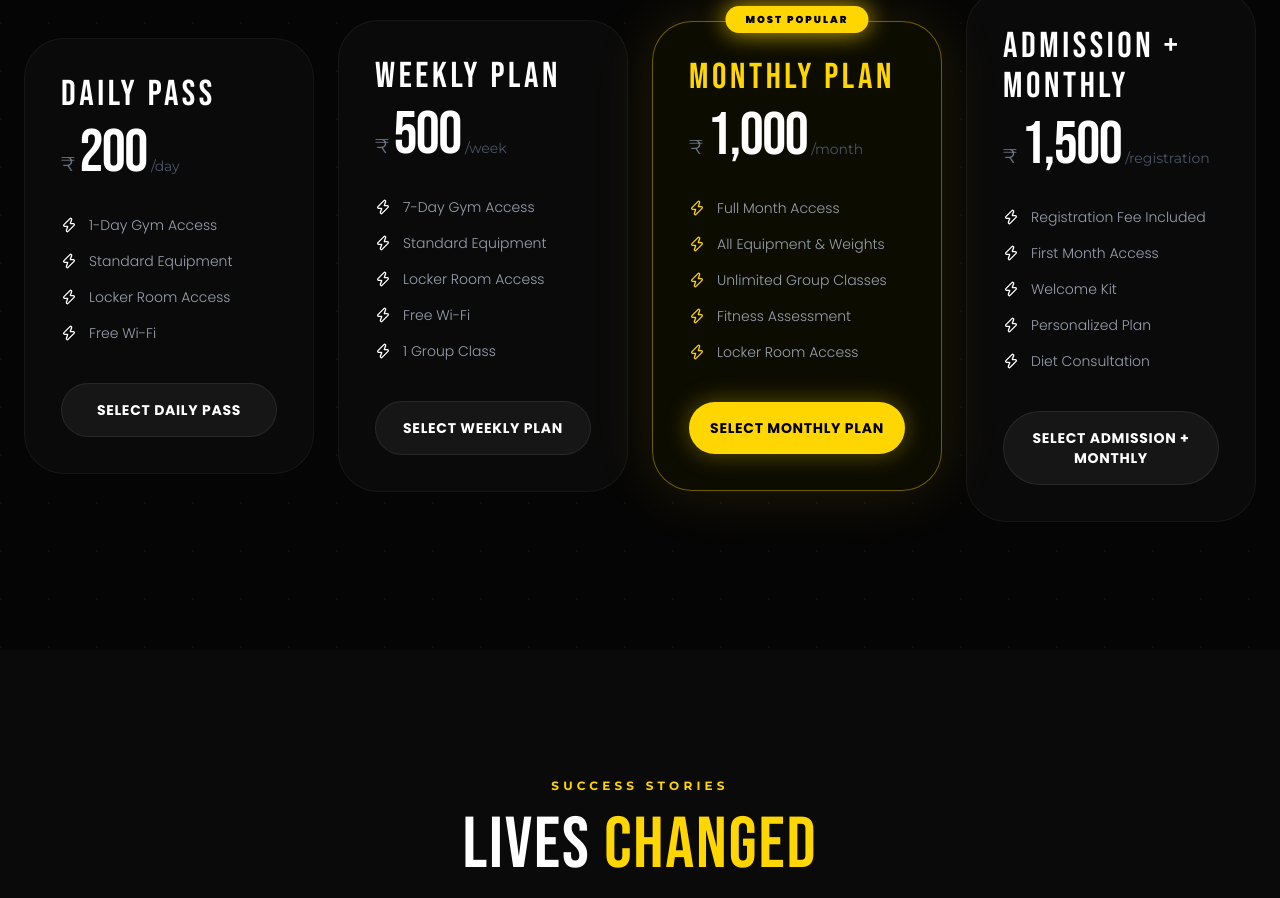
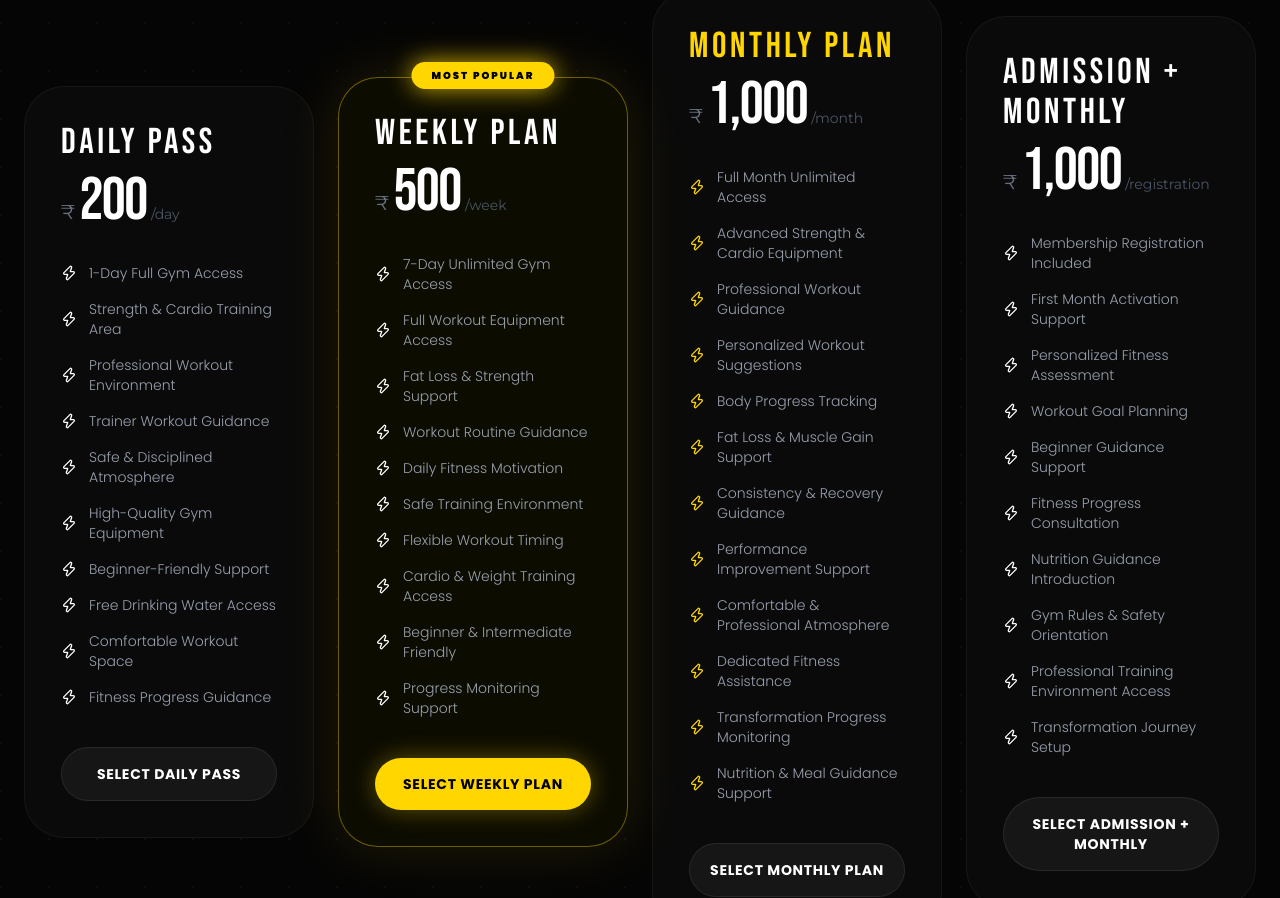
Before and after one commit to tarikk786786/Pro-Fitness, a Next.js app in the folder frontend/: page / in a window 1280 px wide. Shown: the part 5478-6376 px from the top of the page. Built offline with nearby package versions, Linux system fonts and the light colour scheme; no server answers.

Commit message:
Update membership plans with professional copy, features, and message

```diff
--- a/frontend/src/app/(public)/membership/page.tsx
+++ b/frontend/src/app/(public)/membership/page.tsx
@@ -18,16 +18,22 @@ const PLANS = [
     price: 200,
     displayPrice: "200",
     period: "per day",
-    description: "Perfect for visitors or quick sessions without commitment.",
+    description: "Perfect for individuals looking for a focused daily workout experience in a professional gym environment.",
     features: [
-      "1-Day Gym Access",
-      "Standard Equipment",
-      "Locker Room Access",
-      "Free Wi-Fi"
+      "1-Day Full Gym Access",
+      "Strength & Cardio Training Area",
+      "Professional Workout Environment",
+      "Trainer Workout Guidance",
+      "Safe & Disciplined Atmosphere",
+      "High-Quality Gym Equipment",
+      "Beginner-Friendly Support",
+      "Free Drinking Water Access",
+      "Comfortable Workout Space",
+      "Fitness Progress Guidance"
     ],
     popular: false,
     icon: Dumbbell,
-    cta: "Get Daily Pass",
+    cta: "Select DAILY PASS",
   },
   {
     id: "weekly",
@@ -35,17 +41,22 @@ const PLANS = [
     price: 500,
     displayPrice: "500",
     period: "per week",
-    description: "Short-term fitness plan for consistent weekly training.",
+    description: "A balanced short-term fitness plan for maintaining consistency, improving strength, and building healthy workout habits.",
     features: [
-      "7-Day Gym Access",
-      "Standard Equipment",
-      "Locker Room Access",
-      "Free Wi-Fi",
-      "1 Group Class"
+      "7-Day Unlimited Gym Access",
+      "Full Workout Equipment Access",
+      "Fat Loss & Strength Support",
+      "Workout Routine Guidance",
+      "Daily Fitness Motivation",
+      "Safe Training Environment",
+      "Flexible Workout Timing",
+      "Cardio & Weight Training Access",
+      "Beginner & Intermediate Friendly",
+      "Progress Monitoring Support"
     ],
-    popular: false,
+    popular: true,
     icon: Star,
-    cta: "Get Weekly Plan",
+    cta: "Select WEEKLY PLAN",
   },
   {
     id: "monthly",
@@ -53,35 +64,47 @@ const PLANS = [
     price: 1000,
     displayPrice: "1,000",
     period: "per month",
-    description: "Our standard monthly commitment for dedicated members.",
+    description: "A complete transformation-focused membership designed for consistent progress, disciplined training, and long-term fitness improvement.",
     features: [
-      "Full Month Access",
-      "All Equipment & Weights",
-      "Unlimited Group Classes",
-      "Fitness Assessment",
-      "Locker Room Access"
+      "Full Month Unlimited Access",
+      "Advanced Strength & Cardio Equipment",
+      "Professional Workout Guidance",
+      "Personalized Workout Suggestions",
+      "Body Progress Tracking",
+      "Fat Loss & Muscle Gain Support",
+      "Consistency & Recovery Guidance",
+      "Performance Improvement Support",
+      "Comfortable & Professional Atmosphere",
+      "Dedicated Fitness Assistance",
+      "Transformation Progress Monitoring",
+      "Nutrition & Meal Guidance Support"
     ],
-    popular: true,
+    popular: false,
     icon: Crown,
-    cta: "Join Now",
+    cta: "Select MONTHLY PLAN",
   },
   {
     id: "admission",
-    tier: "Admission + Monthly Advance",
+    tier: "ADMISSION + MONTHLY",
     price: 1500,
     displayPrice: "1,500",
     period: "registration",
-    description: "Mandatory for new members. Includes registration and first month.",
+    description: "One-time admission and membership activation process for new members joining the PRO FITNESS transformation environment.",
     features: [
-      "Registration Fee Included",
-      "First Month Access",
-      "Welcome Kit",
-      "Personalized Plan",
-      "Diet Consultation"
+      "Membership Registration Included",
+      "First Month Activation Support",
+      "Personalized Fitness Assessment",
+      "Workout Goal Planning",
+      "Beginner Guidance Support",
+      "Fitness Progress Consultation",
+      "Nutrition Guidance Introduction",
+      "Gym Rules & Safety Orientation",
+      "Professional Training Environment Access",
+      "Transformation Journey Setup"
     ],
     popular: false,
     icon: Check,
-    cta: "Start Your Journey",
+    cta: "Start Membership",
   }
 ];
 
@@ -271,12 +294,11 @@ export default function MembershipPage() {
 
         <h1 className="cinematic-text text-5xl md:text-7xl lg:text-8xl font-black uppercase tracking-tighter leading-none mb-6 text-white drop-shadow-2xl">
           CHOOSE YOUR <br/>
-          <span className="text-[#FFD600]">MEMBERSHIP</span>
+          <span className="text-[#FFD600]">FITNESS JOURNEY</span>
         </h1>
 
         <p className="cinematic-text text-zinc-400 text-lg md:text-xl max-w-2xl mx-auto leading-relaxed">
-          Premium fitness programs designed to transform your lifestyle.
-          Experience unmatched equipment, professional guidance, and an elite community.
+          Professional training, disciplined environment, and real transformation support designed for every fitness level.
         </p>
       </section>
 
@@ -339,7 +361,7 @@ export default function MembershipPage() {
                   {plan.period}
                 </div>
 
-                <p className="text-zinc-400 text-sm leading-relaxed mb-8 h-12">
+                <p className="text-zinc-400 text-sm leading-relaxed mb-8 min-h-[4rem]">
                   {plan.description}
                 </p>
 
@@ -373,6 +395,45 @@ export default function MembershipPage() {
               </motion.div>
             );
           })}
+        </div>
+      </section>
+
+      {/* ─────────────────────────────────────────────
+          PROFESSIONAL MESSAGE
+      ───────────────────────────────────────────── */}
+      <section className="bg-[#0A0A0A] py-20 relative overflow-hidden">
+        <div className="absolute inset-0 bg-gradient-to-b from-[#111111] to-[#0A0A0A]" />
+        <div className="container mx-auto px-4 relative z-10">
+          <div className="max-w-4xl mx-auto flex flex-col md:flex-row items-center justify-between gap-10">
+            <motion.div
+              initial={{ opacity: 0, x: -30 }}
+              whileInView={{ opacity: 1, x: 0 }}
+              viewport={{ once: true }}
+              transition={{ duration: 0.6 }}
+              className="flex-1 space-y-6 text-center md:text-left"
+            >
+              <h3 className="text-2xl md:text-3xl font-bebas tracking-wide text-white">
+                “Consistency, discipline, and proper guidance create real transformation.”
+              </h3>
+              <p className="text-[#FFD600] font-black uppercase tracking-widest text-sm">
+                Train smart, train safely.
+              </p>
+            </motion.div>
+
+            <motion.div
+              initial={{ opacity: 0, x: 30 }}
+              whileInView={{ opacity: 1, x: 0 }}
+              viewport={{ once: true }}
+              transition={{ duration: 0.6, delay: 0.2 }}
+              className="flex-1 border-l-2 border-[#FFD600]/20 pl-8"
+            >
+              <p className="text-zinc-400 text-lg leading-relaxed">
+                <span className="text-white font-medium">Professional environment.</span><br />
+                <span className="text-white font-medium">Focused training.</span><br />
+                <span className="text-[#FFD600] font-bold">Real progress.</span>
+              </p>
+            </motion.div>
+          </div>
         </div>
       </section>
 
--- a/frontend/src/app/(public)/page.tsx
+++ b/frontend/src/app/(public)/page.tsx
@@ -643,19 +643,44 @@ function MembershipSection() {
   const plans = [
     {
       name: "DAILY PASS", price: "200", period: "day", color: "#FFFFFF",
-      features: ["1-Day Gym Access", "Standard Equipment", "Locker Room Access", "Free Wi-Fi"]
+      features: [
+        "1-Day Full Gym Access", "Strength & Cardio Training Area",
+        "Professional Workout Environment", "Trainer Workout Guidance",
+        "Safe & Disciplined Atmosphere", "High-Quality Gym Equipment",
+        "Beginner-Friendly Support", "Free Drinking Water Access",
+        "Comfortable Workout Space", "Fitness Progress Guidance"
+      ]
     },
     {
-      name: "WEEKLY PLAN", price: "500", period: "week", color: "#FFFFFF",
-      features: ["7-Day Gym Access", "Standard Equipment", "Locker Room Access", "Free Wi-Fi", "1 Group Class"]
+      name: "WEEKLY PLAN", price: "500", period: "week", color: "#FFFFFF", popular: true,
+      features: [
+        "7-Day Unlimited Gym Access", "Full Workout Equipment Access",
+        "Fat Loss & Strength Support", "Workout Routine Guidance",
+        "Daily Fitness Motivation", "Safe Training Environment",
+        "Flexible Workout Timing", "Cardio & Weight Training Access",
+        "Beginner & Intermediate Friendly", "Progress Monitoring Support"
+      ]
     },
     {
-      name: "MONTHLY PLAN", price: "1,000", period: "month", color: "#FFD600", popular: true,
-      features: ["Full Month Access", "All Equipment & Weights", "Unlimited Group Classes", "Fitness Assessment", "Locker Room Access"]
+      name: "MONTHLY PLAN", price: "1,000", period: "month", color: "#FFD600",
+      features: [
+        "Full Month Unlimited Access", "Advanced Strength & Cardio Equipment",
+        "Professional Workout Guidance", "Personalized Workout Suggestions",
+        "Body Progress Tracking", "Fat Loss & Muscle Gain Support",
+        "Consistency & Recovery Guidance", "Performance Improvement Support",
+        "Comfortable & Professional Atmosphere", "Dedicated Fitness Assistance",
+        "Transformation Progress Monitoring", "Nutrition & Meal Guidance Support"
+      ]
     },
     {
-      name: "ADMISSION + MONTHLY", price: "1,500", period: "registration", color: "#FFFFFF",
-      features: ["Registration Fee Included", "First Month Access", "Welcome Kit", "Personalized Plan", "Diet Consultation"]
+      name: "ADMISSION + MONTHLY", price: "1,000", period: "registration", color: "#FFFFFF",
+      features: [
+        "Membership Registration Included", "First Month Activation Support",
+        "Personalized Fitness Assessment", "Workout Goal Planning",
+        "Beginner Guidance Support", "Fitness Progress Consultation",
+        "Nutrition Guidance Introduction", "Gym Rules & Safety Orientation",
+        "Professional Training Environment Access", "Transformation Journey Setup"
+      ]
     },
   ];
 
@@ -665,12 +690,12 @@ function MembershipSection() {
         style={{ backgroundImage: "radial-gradient(circle at 1px 1px, rgba(255,255,255,0.04) 1px, transparent 0)", backgroundSize: "48px 48px" }} />
       <div className="max-w-7xl mx-auto px-6">
         <div className="text-center mb-20">
-          <p className="text-[#FFD600] text-xs font-bold tracking-[0.35em] uppercase font-montserrat mb-4">No Hidden Fees</p>
+          <p className="text-[#FFD600] text-xs font-bold tracking-[0.35em] uppercase font-montserrat mb-4">Choose Your Fitness Journey</p>
           <h2 className="font-bebas text-5xl md:text-8xl text-white tracking-wide uppercase mb-4">
             Premium <span className="text-[#FFD600]">Tiers</span>
           </h2>
           <p className="text-gray-500 max-w-lg mx-auto text-base font-light">
-            Choose the tier that matches your ambition. Cancel anytime, upgrade whenever.
+            Professional training, disciplined environment, and real transformation support designed for every fitness level.
           </p>
         </div>
 
```
